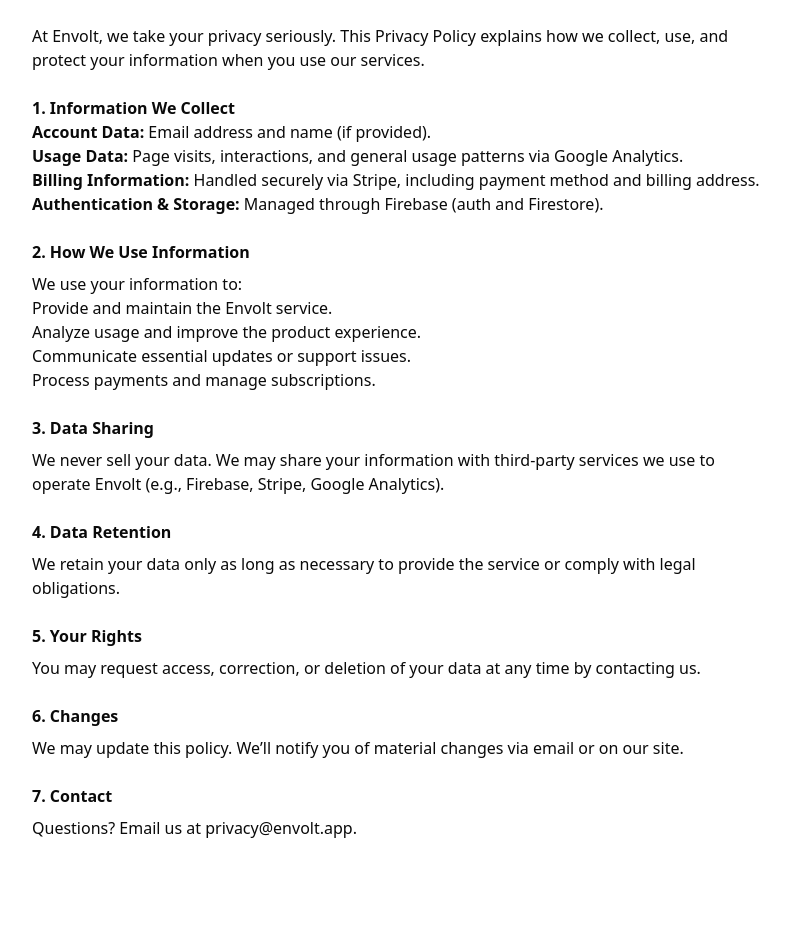
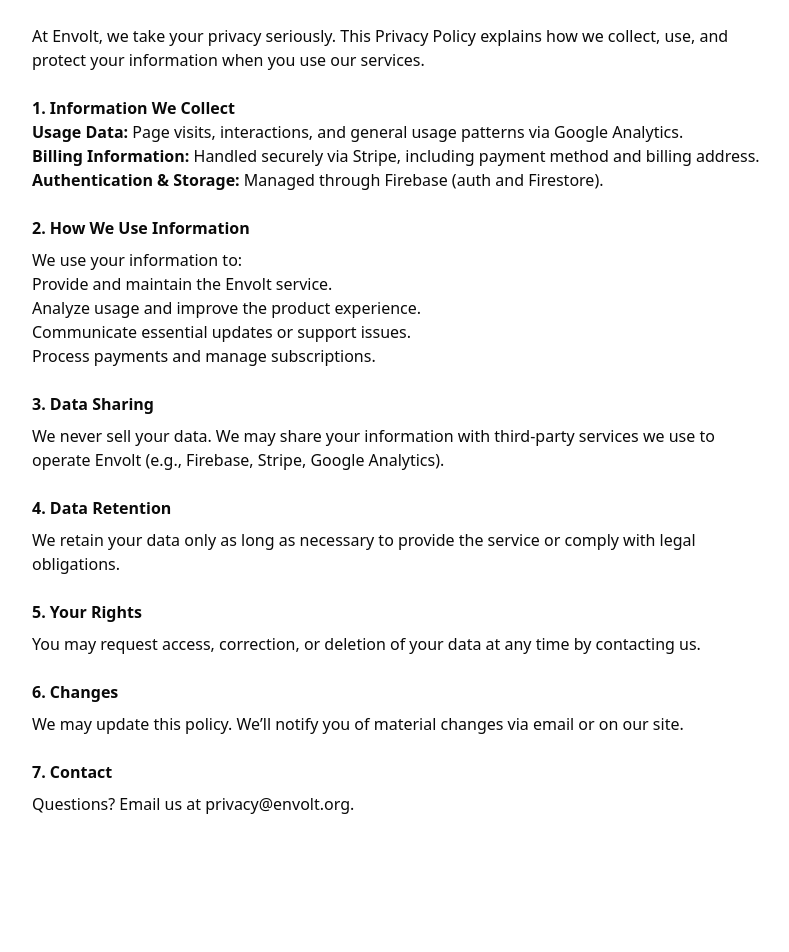
Before and after one commit to mathispaturle/envolt, a Next.js app: page /privacy in a window 1280 px wide. Shown: the part 180-1132 px from the top of the page, without its empty margins (240-1029 px from the left). Built offline with nearby package versions, Linux system fonts and the light colour scheme.

Commit message:
fix errors

```diff
--- a/src/app/(legal)/cookie/page.tsx
+++ b/src/app/(legal)/cookie/page.tsx
@@ -29,7 +29,7 @@
         </p>
 
         <h2 className="font-semibold pt-6">4. Contact</h2>
-        <p className="pt-2">Questions? Email us at <a href="mailto:privacy@envolt.app">privacy@envolt.app</a>.</p>
+        <p className="pt-2">Questions? Email us at <a href="mailto:privacy@envolt.org">privacy@envolt.org</a>.</p>
       </main>
       <Footer />
     </>
--- a/src/app/(legal)/privacy/page.tsx
+++ b/src/app/(legal)/privacy/page.tsx
@@ -15,7 +15,6 @@
 
         <h2 className="font-semibold pt-6">1. Information We Collect</h2>
         <ul>
-          <li><strong>Account Data:</strong> Email address and name (if provided).</li>
           <li><strong>Usage Data:</strong> Page visits, interactions, and general usage patterns via Google Analytics.</li>
           <li><strong>Billing Information:</strong> Handled securely via Stripe, including payment method and billing address.</li>
           <li><strong>Authentication & Storage:</strong> Managed through Firebase (auth and Firestore).</li>
@@ -43,7 +42,7 @@
         <p className="pt-2">We may update this policy. We’ll notify you of material changes via email or on our site.</p>
 
         <h2 className="font-semibold pt-6">7. Contact</h2>
-        <p className="pt-2">Questions? Email us at <a href="mailto:privacy@envolt.app">privacy@envolt.app</a>.</p>
+        <p className="pt-2">Questions? Email us at <a href="mailto:privacy@envolt.org">privacy@envolt.org</a>.</p>
       </main>
       <Footer />
     </>
--- a/src/app/(legal)/security/page.tsx
+++ b/src/app/(legal)/security/page.tsx
@@ -40,7 +40,7 @@
 
         <h2 className="font-semibold pt-6">6. Reporting Vulnerabilities</h2>
         <p className="pt-2">
-          Found a bug or security issue? Please contact <a href="mailto:security@envolt.app">security@envolt.app</a>. We reward responsible disclosures.
+          Found a bug or security issue? Please contact <a href="mailto:security@envolt.org">security@envolt.org</a>. We reward responsible disclosures.
         </p>
       </main>
       <Footer />
--- a/src/app/(legal)/terms/page.tsx
+++ b/src/app/(legal)/terms/page.tsx
@@ -103,7 +103,7 @@
       <h2 className="font-semibold  pt-6">13. Contact</h2>
       <p className="pt-2">
         If you have any questions about these Terms, contact us at{" "}
-        <a href="mailto:legal@envolt.app">legal@envolt.app</a>.
+          <a href="mailto:legal@envolt.org">legal@envolt.org</a>.
       </p>
     </main>
     <Footer />
--- a/src/app/api/resend/send-invite/route.tsx
+++ b/src/app/api/resend/send-invite/route.tsx
@@ -21,7 +21,7 @@
     const inviteLink = `${process.env.NEXT_PUBLIC_APP_URL }/invite?teamId=${teamId}&token=${inviteToken}&email=${email}&type=new`;
 
     const { data, error } = await resend.emails.send({
-      // from: 'Envolt <invite@envolt.app>',
+      // from: 'Envolt <invite@envolt.org>',
       from: 'Acme <onboarding@resend.dev>',
       to: [email],
       subject: "You've been invited to join a team on Envolt",
--- a/src/components/landing/FAQ.tsx
+++ b/src/components/landing/FAQ.tsx
@@ -17,7 +17,7 @@
                     <p className="lg:mt-10 text-foreground-accent text-center lg:text-left">
                         Ask us anything!
                     </p>
-                    <a href="mailto:" className="mt-3 block text-xl lg:text-4xl text-primary font-semibold hover:underline text-center lg:text-left">help@envolt.app</a>
+                    <a href="mailto:" className="mt-3 block text-xl lg:text-4xl text-primary font-semibold hover:underline text-center lg:text-left">help@envolt.org</a>
                 </div>
 
                 <div className="w-full lg:max-w-2xl mx-auto border-b">
--- a/src/components/landing/Hero.tsx
+++ b/src/components/landing/Hero.tsx
@@ -24,7 +24,7 @@
 
             <div className="text-center">
                 <h1 className="text-4xl md:text-6xl md:leading-tight font-bold text-foreground max-w-lg md:max-w-2xl mx-auto text-center">
-                    Smart, Secure, Simple <span className="font-mono text-primary px-2 bg-red-200/40 rounded-md">.env</span> Management
+                    Secure <span className="font-mono text-primary px-2 bg-red-200/40 rounded-md">.env</span> sharing for dev teams
                 </h1>
                 <p className="mt-4 text-foreground max-w-lg mx-auto">{heroDetails.subheading}</p>
                 <div className="mt-6 flex flex-col sm:flex-row items-center sm:gap-4 w-fit mx-auto">
--- a/src/data/siteDetails.ts
+++ b/src/data/siteDetails.ts
@@ -1,6 +1,6 @@
 export const siteDetails = {
   siteName: 'Envolt',
-  siteUrl: 'https://envolt.app/',
+  siteUrl: 'https://envolt.org/',
   metadata: {
     title: 'Envolt - Securely Share Your Environment Variables',
     description:
```
